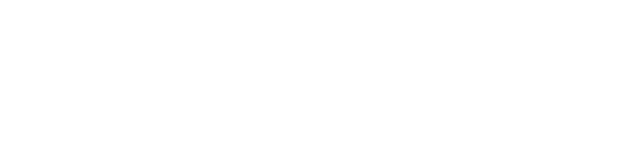
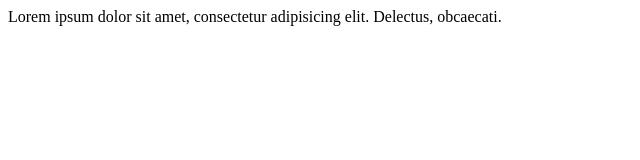
Before and after one commit to ethanq816/git-group-collab, a plain HTML site: page index.html in a window 1280 px wide. Shown: the whole page, without its empty margins (0-640 px from the left). Drawn offline with Linux system fonts and the light colour scheme.

Commit message:
added paragraph

```diff
--- a/index.html
+++ b/index.html
@@ -1,11 +1,15 @@
 <html lang="en">
+
 <head>
     <meta charset="UTF-8">
     <meta http-equiv="X-UA-Compatible" content="IE=edge">
     <meta name="viewport" content="width=device-width, initial-scale=1.0">
     <title>Document</title>
 </head>
+<p>Lorem ipsum dolor sit amet, consectetur adipisicing elit. Delectus, obcaecati.</p>
+
 <body>
 
 </body>
+
 </html>
```
